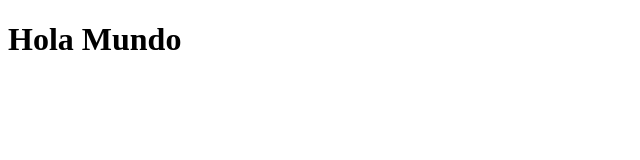
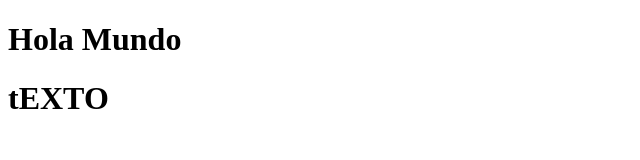
Before and after one commit to AdnaneSalama/lo-que-quieras, a plain HTML site: page index.html in a window 1280 px wide. Shown: the whole page, without its empty margins (0-640 px from the left). Drawn offline with Linux system fonts and the light colour scheme.

Commit message:
lo que quieras x2

```diff
--- a/index.html
+++ b/index.html
@@ -5,5 +5,6 @@
   </head>
   <body>
     <h1>Hola Mundo</h1>
+    <h1>tEXTO</h1>
   </body>
   </html>
```
